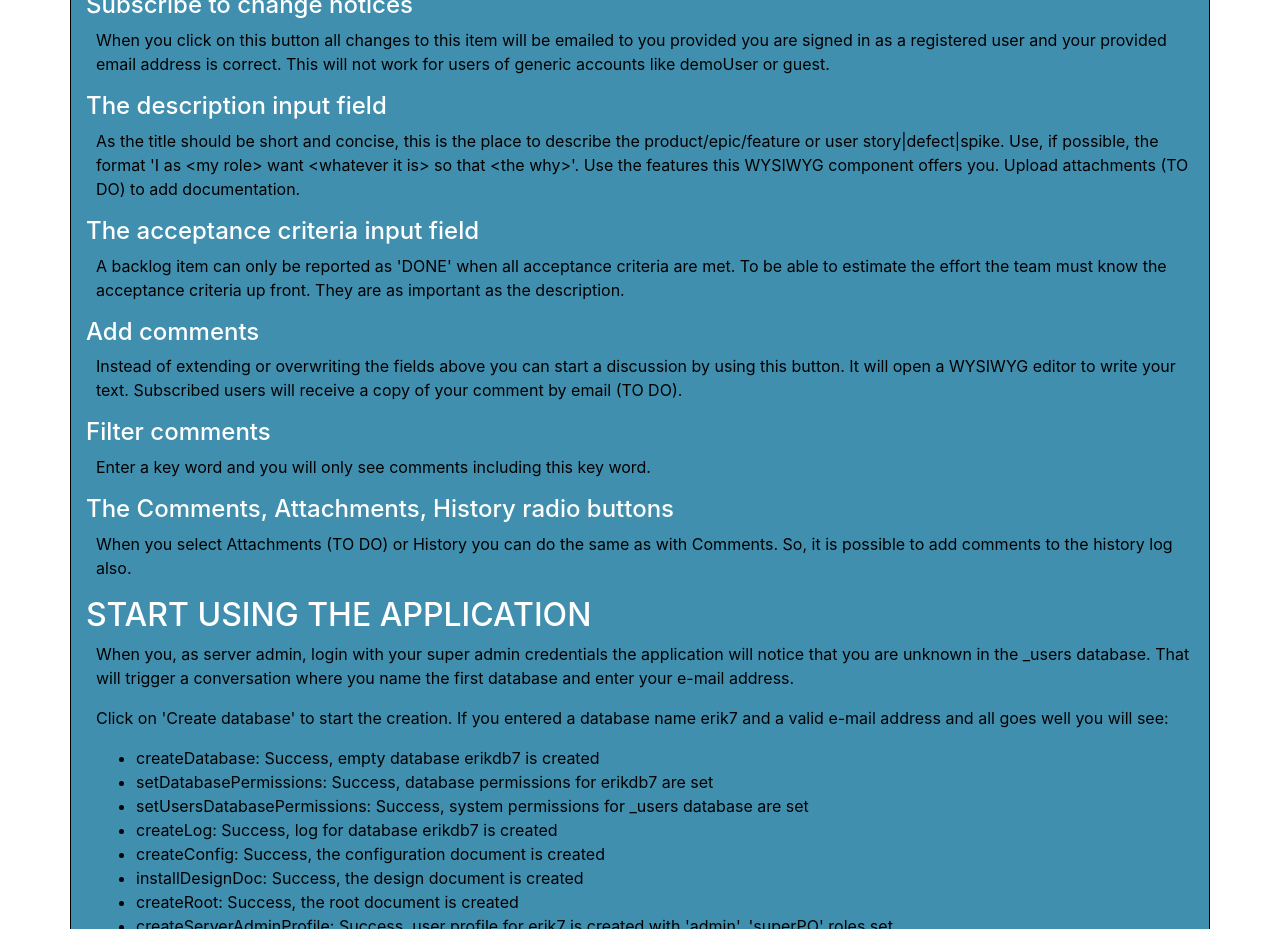
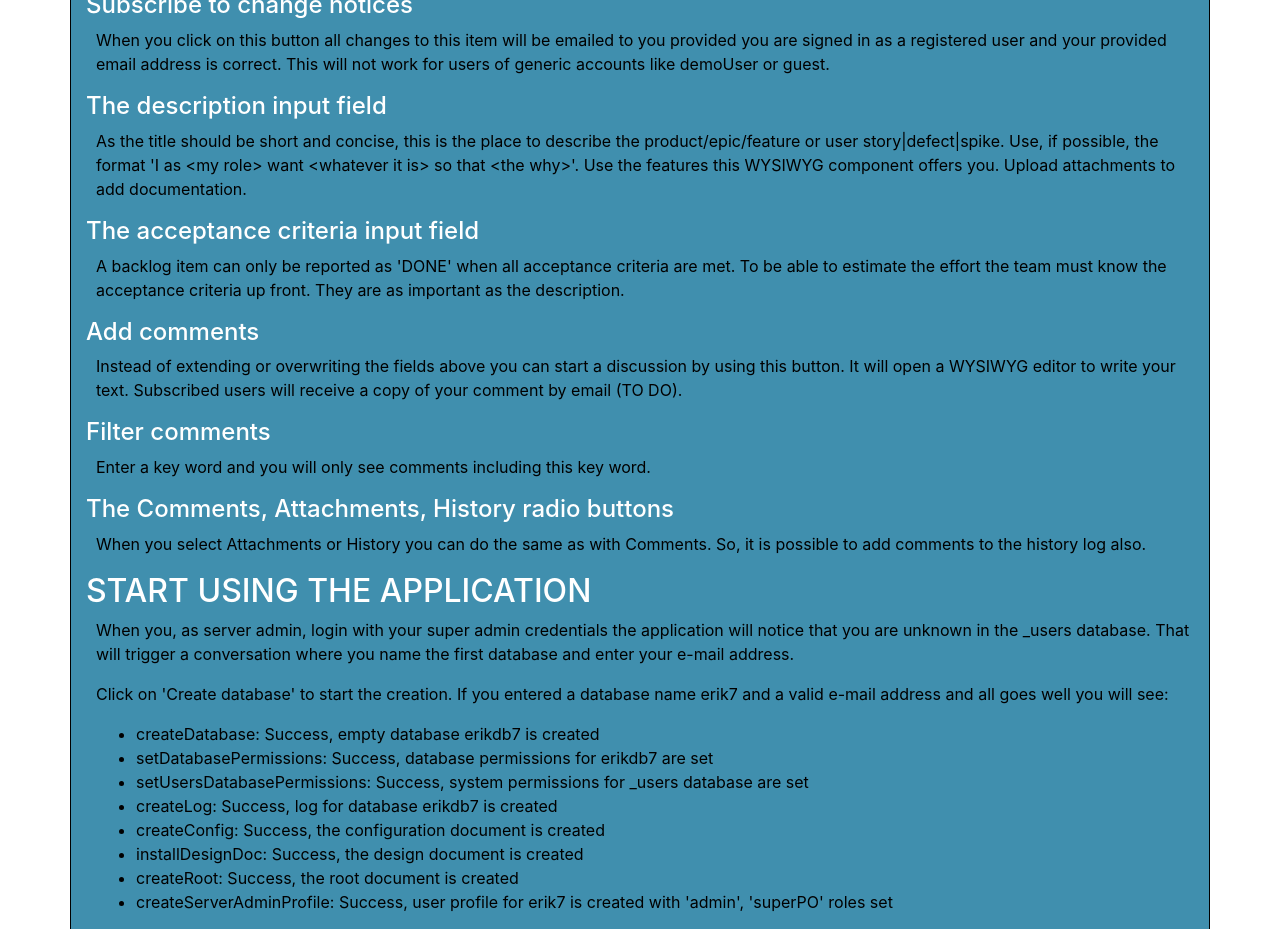
Before and after one commit to ErikVerheul/OneBacklog, a Vue app: page /userguide in a window 1280 px wide. Shown: the part 6120-7049 px from the top of the page. Built offline with nearby package versions, Linux system fonts and the light colour scheme.

Commit message:
Uploading attachments is no longer a todo item

```diff
--- a/src/components/userguide/userguide.vue
+++ b/src/components/userguide/userguide.vue
@@ -134,7 +134,7 @@
 				<h4>Subscribe to change notices</h4>
 				<p>When you click on this button all changes to this item will be emailed to you provided you are signed in as a registered user and your provided email address is correct. This will not work for users of generic accounts like demoUser or guest.</p>
 				<h4>The description input field</h4>
-				<p>As the title should be short and concise, this is the place to describe the product/epic/feature or user story|defect|spike. Use, if possible, the format 'I as &lt;my role&gt; want &lt;whatever it is&gt; so that &lt;the why&gt;'. Use the features this WYSIWYG component offers you. Upload attachments (TO DO) to add documentation.</p>
+				<p>As the title should be short and concise, this is the place to describe the product/epic/feature or user story|defect|spike. Use, if possible, the format 'I as &lt;my role&gt; want &lt;whatever it is&gt; so that &lt;the why&gt;'. Use the features this WYSIWYG component offers you. Upload attachments to add documentation.</p>
 				<h4>The acceptance criteria input field</h4>
 				<p>A backlog item can only be reported as 'DONE' when all acceptance criteria are met. To be able to estimate the effort the team must know the acceptance criteria up front. They are as important as the description.</p>
 				<h4>Add comments</h4>
@@ -142,7 +142,7 @@
 				<h4>Filter comments</h4>
 				<p>Enter a key word and you will only see comments including this key word.</p>
 				<h4>The Comments, Attachments, History radio buttons</h4>
-				<p>When you select Attachments (TO DO) or History you can do the same as with Comments. So, it is possible to add comments to the history log also.</p>
+				<p>When you select Attachments or History you can do the same as with Comments. So, it is possible to add comments to the history log also.</p>
 
         <h2 id="start_using"> START USING THE APPLICATION</h2>
         <p>When you, as server admin, login with your super admin credentials the application will notice that you are unknown in the _users database. That will trigger a conversation where you name the first database and enter your e-mail address.</p>
```
